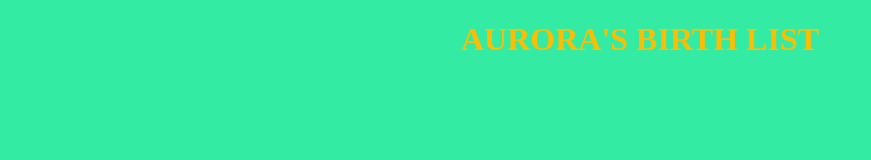
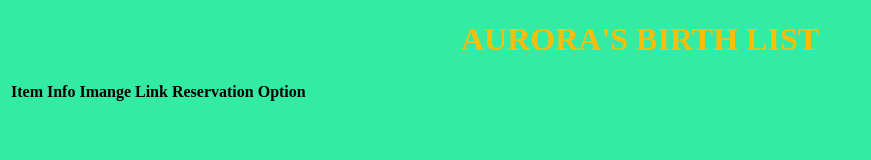
Before and after one commit to MaxGae/MaxGae.github.io, a plain HTML site: page index.html in a window 1280 px wide. Shown: the whole page, without its empty margins (0-871 px from the left). Drawn offline with Linux system fonts and the light colour scheme.

Commit message:
Update index.html

```diff
--- a/index.html
+++ b/index.html
@@ -6,8 +6,16 @@
   </head>
   <body>
     <h1>Aurora's Birth List</h1>
-    <form>
-    </form>
+    <table>
+      <tr>
+        <th>Item</th>
+        <th>Info</th>
+        <th>Imange</th>
+        <th>Link</th>
+        <th>Reservation</th>
+        <th>Option</th>
+      </tr>
+    </table>
     <script src="./JavaScript/index.js"></script>
     <script src="https://sdk.amazonaws.com/js/aws-sdk-2.7.16.min.js"></script>
   </body>
```
